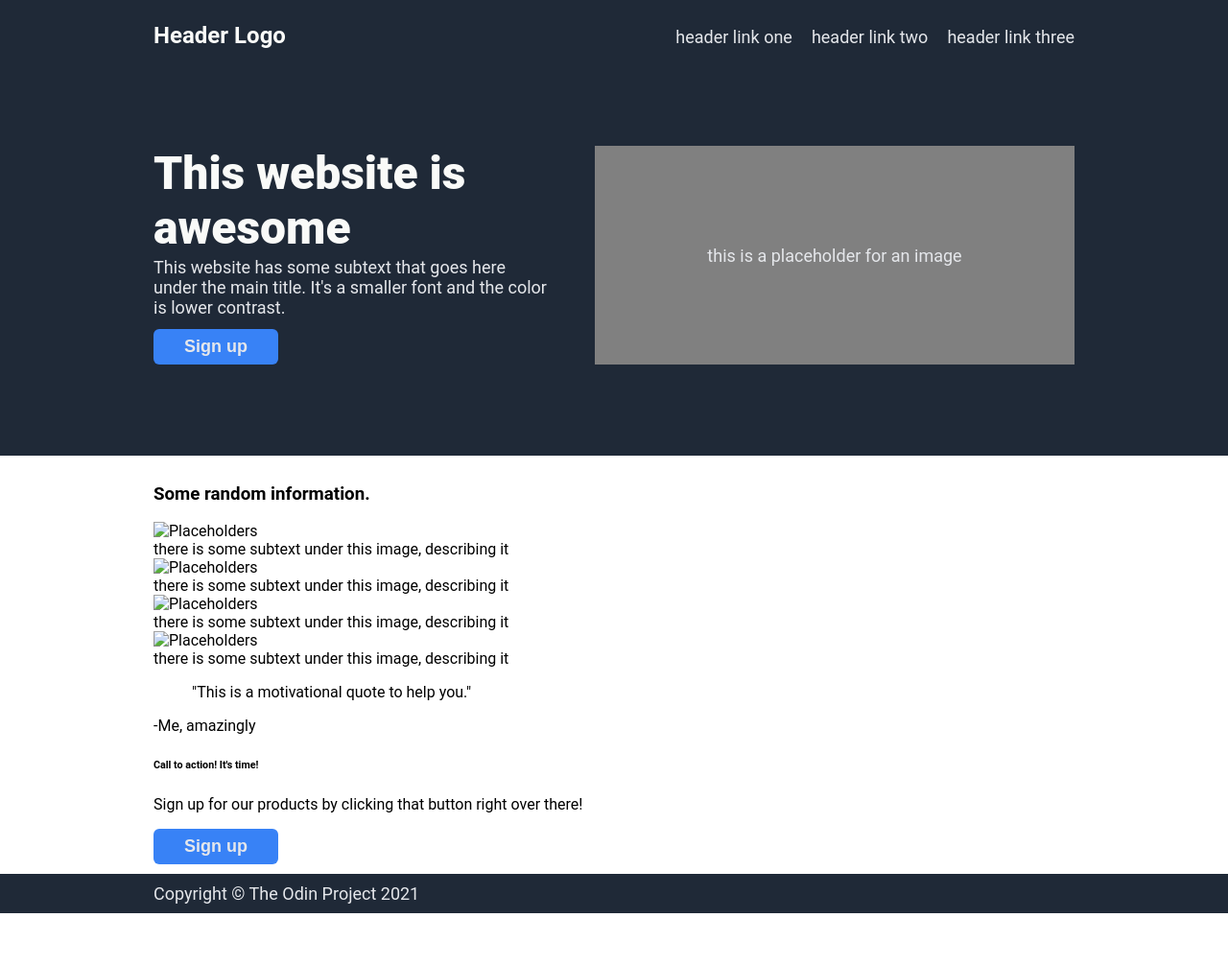
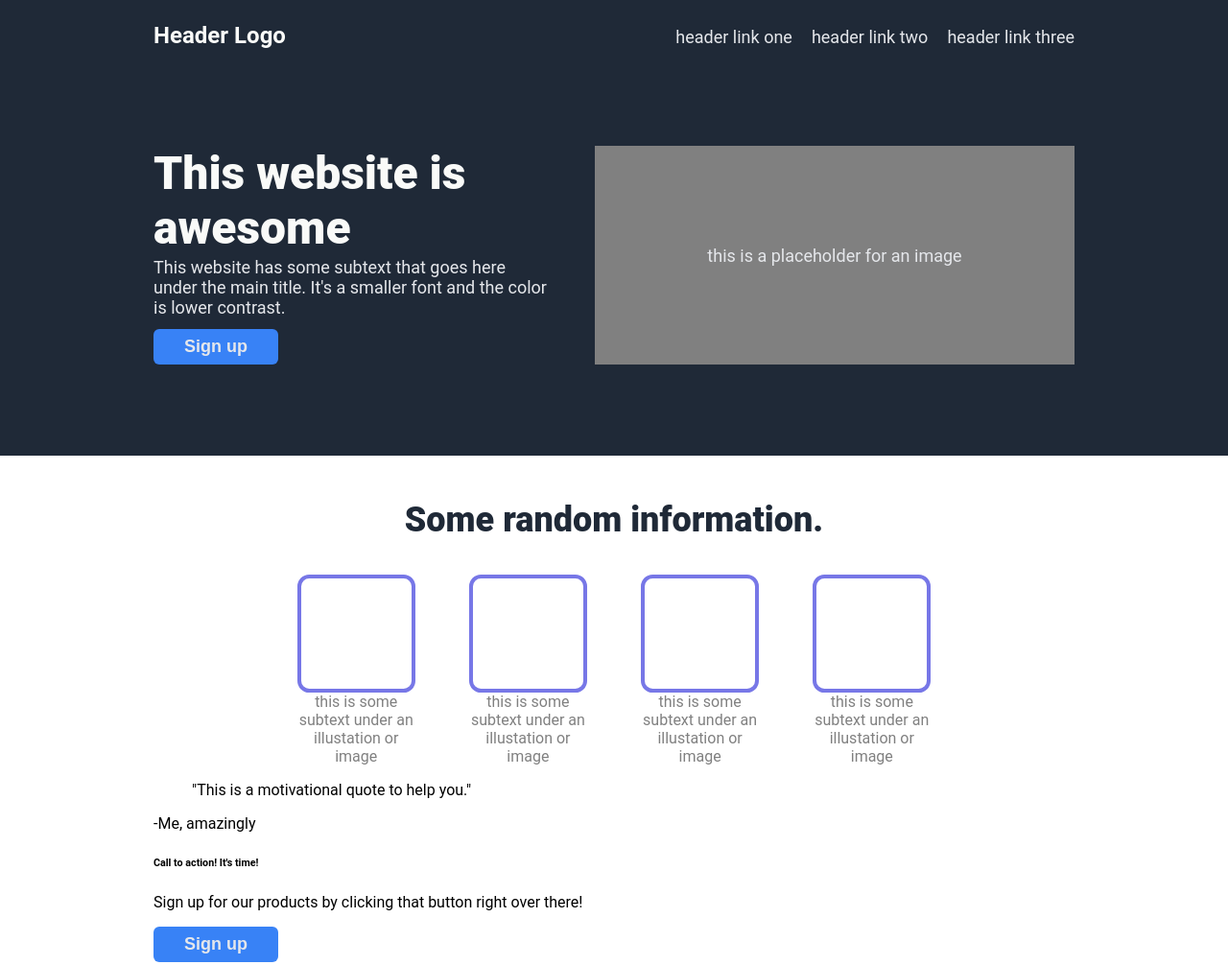
Before and after one commit to mahumsajid/landing-page, a plain HTML site: page index.html in a window 1280 px wide. Shown: the top 1006 px of the page at 96% size. Before the commit the page ends 952 px from the top, so only its background shows below. Drawn offline with Linux system fonts and the light colour scheme.

Commit message:
Edit content to make add placeholders for images and text; center text and placeholders to fit well on landing page

```diff
--- a/index.html
+++ b/index.html
@@ -31,20 +31,20 @@
             <div class="content">
                 <div class="main">
                     <div class="card">
-                        <img alt="Placeholders">
-                        <figcaption>there is some subtext under this image, describing it</figcaption>
+                        <div class="img"></div>
+                        <div class="img-subtext">this is some subtext under an illustation or image</div>
                     </div>
                     <div class="card">
-                        <img alt="Placeholders">
-                        <figcaption>there is some subtext under this image, describing it</figcaption>
+                        <div class="img"></div>
+                        <div class="img-subtext">this is some subtext under an illustation or image</div>
                     </div>
                     <div class="card">
-                        <img alt="Placeholders">
-                        <figcaption>there is some subtext under this image, describing it</figcaption>
+                        <div class="img"></div>
+                        <div class="img-subtext">this is some subtext under an illustation or image</div>
                     </div>
                     <div class="card">
-                        <img alt="Placeholders">
-                        <figcaption>there is some subtext under this image, describing it</figcaption>
+                        <div class="img"></div>
+                        <div class="img-subtext">this is some subtext under an illustation or image</div>
                     </div>
                 </div>
 
--- a/style.css
+++ b/style.css
@@ -84,6 +84,43 @@ button {
     align-items: center;
 }
 
+h3 {
+    color: #1F2937;
+    font-size: 36px;
+    font-weight: 800;
+    text-align: center;
+}
+
+.main,
+.img-subtext,
+.card {
+    box-sizing: border-box;
+}
+
+.img {
+    border: 4px rgb(119, 119, 231) solid;
+    border-radius: 10%;
+    width: 9vw;
+    padding-bottom: 9vw;
+}
+
+.img-subtext {
+    color: grey;
+    /*used calc function to make text and squares exactly match up*/
+    width: calc(9vw + 8px);
+}
+
+.card {
+    text-align: center;
+}
+
+.main {
+    text-align: center;
+    display: flex;
+    justify-content: center;
+    gap: 56px;
+}
+
 .sign-up button {
     border: 0px white solid;
 }
```
